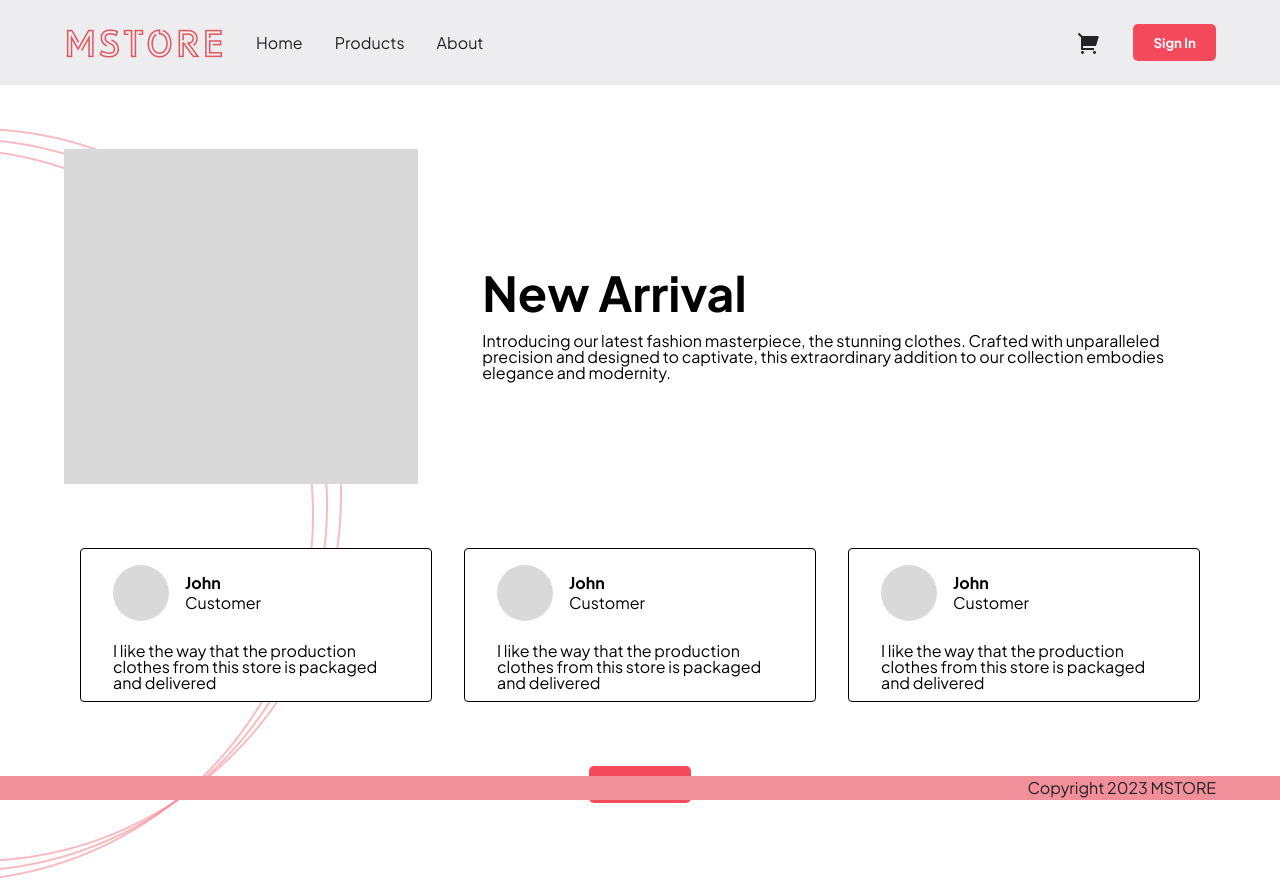
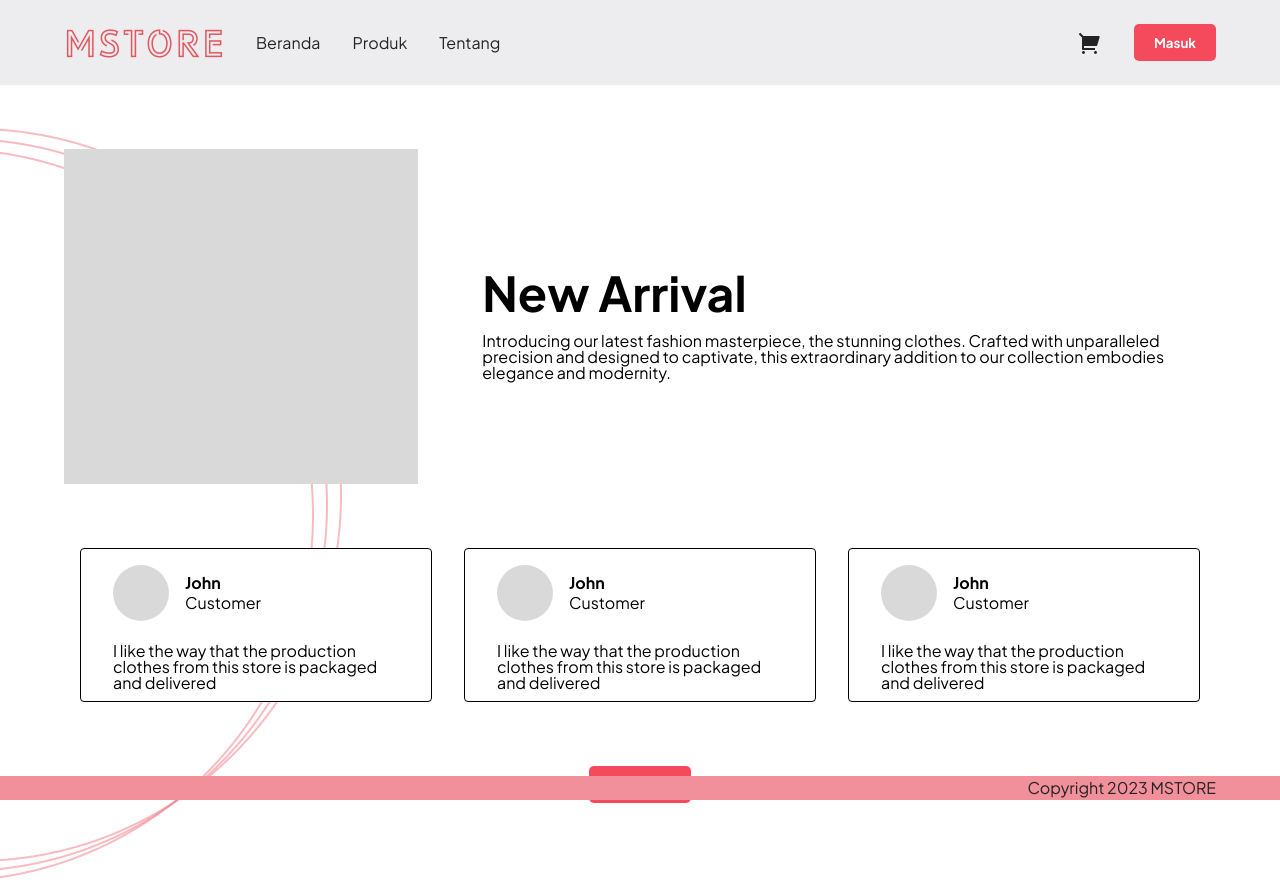
Before and after one commit to mackeyaddict/react_alterra_playground, a plain HTML site: page index.html in a window 1280 px wide. Drawn offline with Linux system fonts and the light colour scheme.

Commit message:
feat: :art: change nav list language to indonesian
changing nav list from english to indonesian

```diff
--- a/index.html
+++ b/index.html
@@ -13,14 +13,14 @@
         <div class="navbar-left">
           <img src="assets/logo (1).png" alt="logo" />
           <ul>
-            <li><a href="#">Home</a></li>
-            <li><a href="#">Products</a></li>
-            <li><a href="#">About</a></li>
+            <li><a href="#">Beranda</a></li>
+            <li><a href="#">Produk</a></li>
+            <li><a href="#">Tentang</a></li>
           </ul>
         </div>
         <div class="navbar-right">
           <img src="assets/cart.svg" alt="cart" />
-          <button class="btn-primary">Sign In</button>
+          <button class="btn-primary">Masuk</button>
         </div>
       </nav>
 
```
